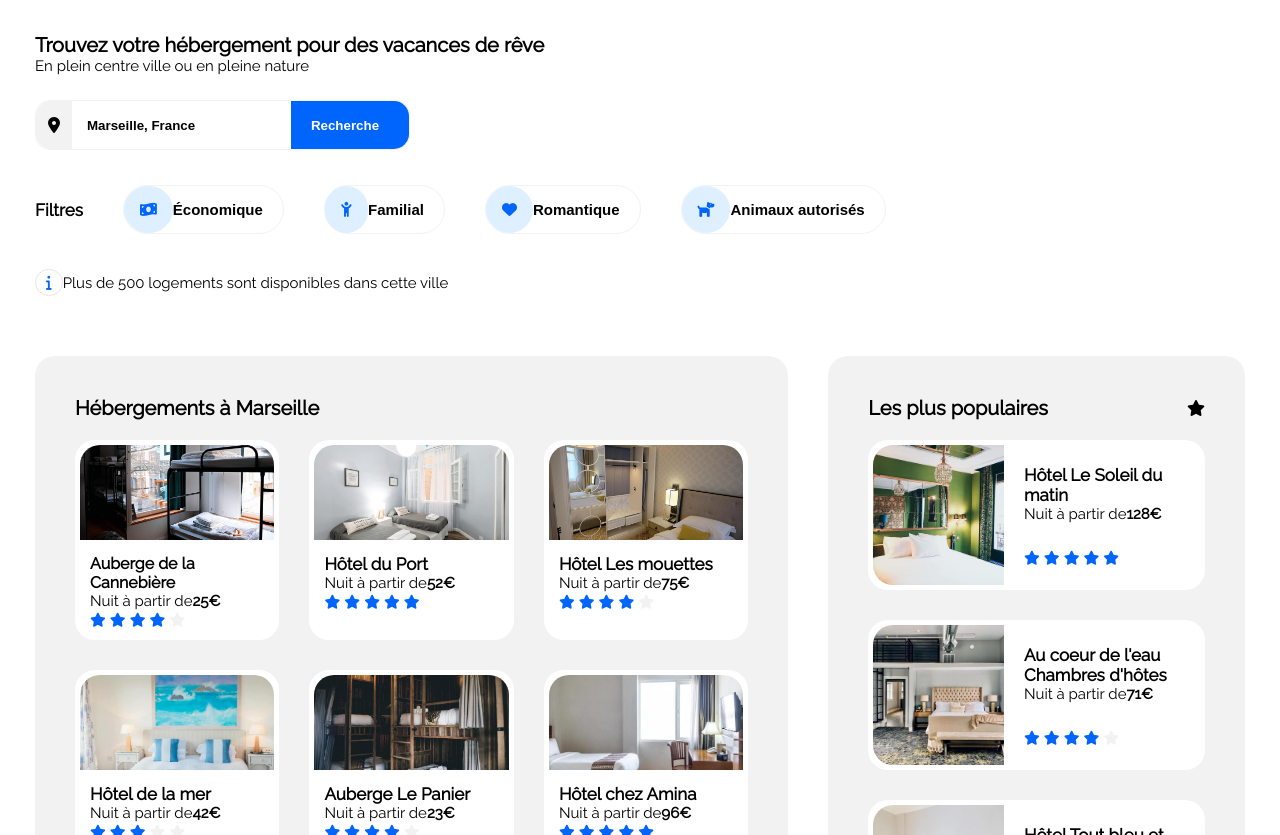
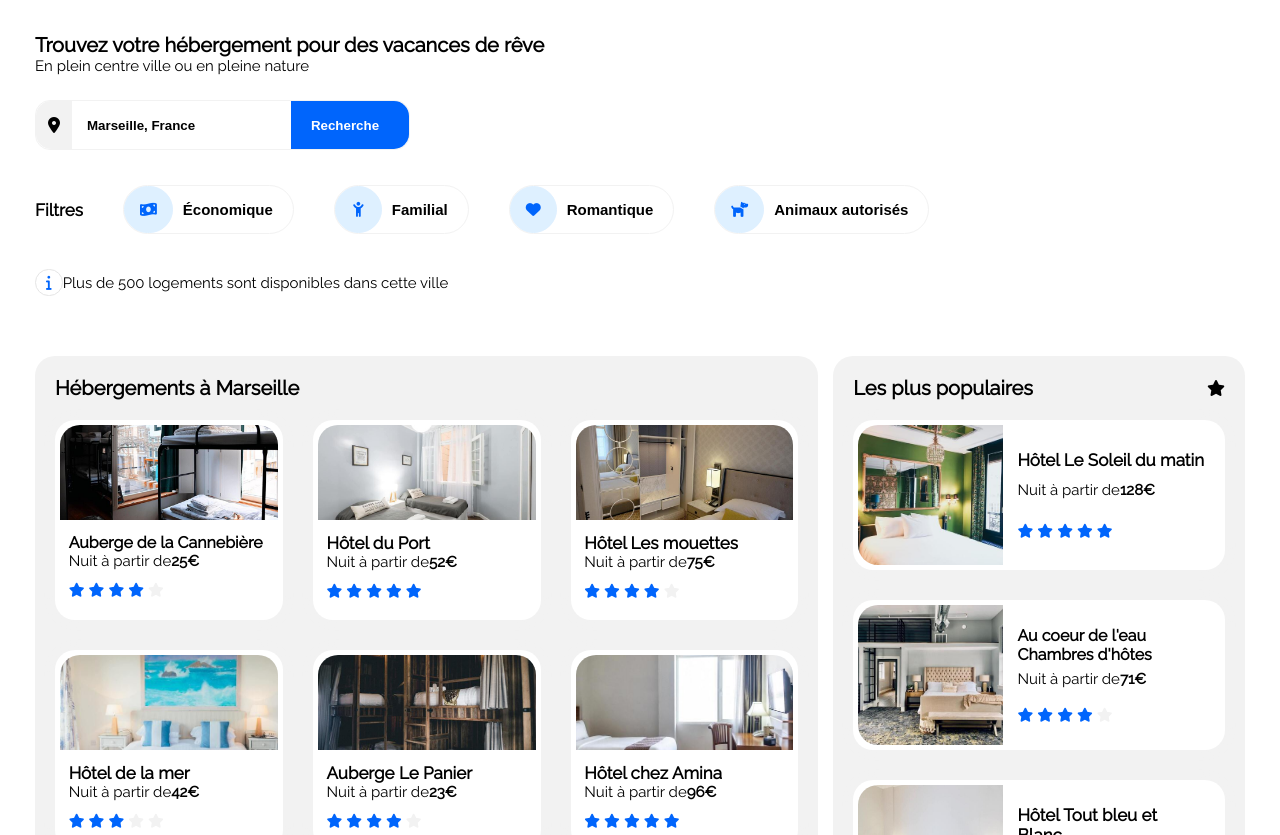
Before and after one commit to GhurdylN1/P2-Projet-Booky, a plain HTML site: page index.html in a window 1280 px wide. Shown: the part 117-952 px from the top of the page. Drawn offline with Linux system fonts and the light colour scheme.

Commit message:
travail sur le responsive et ajustements globlaux html/css

```diff
--- a/css/styles.css
+++ b/css/styles.css
@@ -1,4 +1,3 @@
-
 *
 {
    margin: 0;
@@ -72,8 +71,6 @@ nav li
 
 nav a
 {
-    text-decoration: none;
-    color: black;
     padding: 30px;
 }
 
@@ -134,10 +131,8 @@ nav a:hover
 
 .search-btn
 {
-    border: 2px solid #0065fc;
     background-color: #0065fc;
     border-radius: 0px 15px 15px 0px;
-    font-weight: bold;
     color: #fff;
     width: 118px;
     cursor: pointer;
@@ -185,7 +180,7 @@ nav a:hover
     padding: 0 20px 0 0;
     border-radius: 65px;
     cursor: pointer;
-    transition: transform 300ms;
+    transition: transform 300ms ease-in-out;
 }
 
 #filtres i
@@ -195,6 +190,7 @@ nav a:hover
     background-color: #def0ff;
     border-radius: 65px;
     padding: 15px;
+    margin-right: 10px;
 }
 
 #filtres button:hover
@@ -207,6 +203,12 @@ nav a:hover
     color: #def0ff;
     border: 1px solid #0065fc;
     background-color: #0065fc;
+}
+
+.fa-child-reaching
+{
+    width: 47px;
+    height: 47px;
 }
 
 .bloc-info
@@ -241,7 +243,7 @@ nav a:hover
     border-radius: 20px;
     background-color: #f2f2f2;
     gap: 20px;
-    padding: 40px;
+    padding: 20px;
 }
 
 .bloc-pop
@@ -249,11 +251,11 @@ nav a:hover
     flex-direction: column;
     display: flex;
     flex: 1;
-    margin-left: 40px;
+    margin-left: 15px;
     border-radius: 20px;
     background-color: #f2f2f2;
     gap: 20px;
-    padding: 40px;
+    padding: 20px;
 }
 
 .results
@@ -292,7 +294,10 @@ nav a:hover
 
 .left-card-img-text
 {
-    padding: 10px;
+    padding: 4%;
+    width: 100%;
+    display: flex;
+    flex-direction: column;
 }
 
 .title-card:hover
@@ -325,7 +330,6 @@ nav a:hover
     height: 150px;
     background-color: #fff;
     border-radius: 20px;
-    max-width: 400px;
     padding: 5px;
     display: flex;
     box-shadow: 0 0 15px #f2f2f2;
@@ -347,8 +351,11 @@ nav a:hover
 
 .right-card-img-text
 {
-    padding: 20px;
+    padding: 4%;
     width: 60%;
+    display: flex;
+    flex-direction: column;
+    justify-content: space-evenly;
 }
 
 .blue-star
@@ -365,7 +372,7 @@ nav a:hover
 
 .stars-text-top
 {
-    margin-bottom: 25px;
+    margin-bottom: 10px;
 }
 
 /* -- Section 3 -- End --*/
@@ -600,7 +607,7 @@ nav a:hover
 
        .right-card-img
        {
-        max-width: 95%;
+        max-width: 100%;
        }
 }
 
--- a/index.html
+++ b/index.html
@@ -60,7 +60,7 @@
             src="./images/small/marcus-loke-WQJvWU_HZFo-unsplash.jpg" alt="Auberge de la Cannebière"/>
           <div class="left-card-img-text">
             <h3 class="title-card">Auberge de la Cannebière</h3>
-            <p>Nuit à partir de<strong>25€</strong></p>
+            <p class="stars-text-top">Nuit à partir de<strong>25€</strong></p>
             <span class="stars-hosts">
               <i class="fa-solid fa-star blue-star"></i>
               <i class="fa-solid fa-star blue-star"></i>
@@ -74,7 +74,7 @@
             src="./images/small/fred-kleber-gTbaxaVLvsg-unsplash.jpg" alt="Hôtel du Port"/>
           <div class="left-card-img-text">
             <h2 class="title-card">Hôtel du Port</h2>
-            <p>Nuit à partir de<strong>52€</strong></p>
+            <p class="stars-text-top">Nuit à partir de<strong>52€</strong></p>
             <span class="stars-hosts">
               <i class="fa-solid fa-star blue-star"></i>
               <i class="fa-solid fa-star blue-star"></i>
@@ -88,7 +88,7 @@
             src="./images/small/reisetopia-B8WIgxA_PFU-unsplash.jpg" alt="Hôtel Les mouettes"/>
           <div class="left-card-img-text">
             <h2 class="title-card">Hôtel Les mouettes</h2>
-            <p>Nuit à partir de<strong>75€</strong></p>
+            <p class="stars-text-top">Nuit à partir de<strong>75€</strong></p>
             <span class="stars-hosts">
               <i class="fa-solid fa-star blue-star"></i>
               <i class="fa-solid fa-star blue-star"></i>
@@ -102,7 +102,7 @@
             src="./images/small/annie-spratt-Eg1qcIitAuA-unsplash.jpg" alt="Hôtel de la mer"/>
           <div class="left-card-img-text">
             <h2 class="title-card">Hôtel de la mer</h2>
-            <p>Nuit à partir de<strong>42€</strong></p>
+            <p class="stars-text-top">Nuit à partir de<strong>42€</strong></p>
             <span class="stars-hosts">
               <i class="fa-solid fa-star blue-star"></i>
               <i class="fa-solid fa-star blue-star"></i>
@@ -116,7 +116,7 @@
             src="./images/small/nicate-lee-kT-ZyaiwBe0-unsplash.jpg" alt="Auberge Le Panier"/>
           <div class="left-card-img-text">
             <h2 class="title-card">Auberge Le Panier</h2>
-            <p>Nuit à partir de<strong>23€</strong></p>
+            <p class="stars-text-top">Nuit à partir de<strong>23€</strong></p>
             <span class="stars-hosts">
               <i class="fa-solid fa-star blue-star"></i>
               <i class="fa-solid fa-star blue-star"></i>
@@ -130,7 +130,7 @@
             src="./images/small/febrian-zakaria-M6S1WvfW68A-unsplash.jpg" alt="Hôtel chez Amina"/>
           <div class="left-card-img-text">
             <h2 class="title-card">Hôtel chez Amina</h2>
-            <p>Nuit à partir de<strong>96€</strong></p>
+            <p class="stars-text-top">Nuit à partir de<strong>96€</strong></p>
             <span class="stars-hosts">
               <i class="fa-solid fa-star blue-star"></i>
               <i class="fa-solid fa-star blue-star"></i>
@@ -170,7 +170,7 @@
         <a href="#" class="right-card-img"><img class="img-pop"
             src="./images/small/aw-creative-VGs8z60yT2c-unsplash.jpg" alt="Au coeur de l'eau Chambre d'hôtes"/>
           <div class="right-card-img-text">
-            <h2 class="title-card">Au coeur de l'eau Chambres d'hôtes</h2>
+            <h3 class="title-card">Au coeur de l'eau Chambres d'hôtes</h3>
             <p class="stars-text-top">Nuit à partir de<strong>71€</strong></p>
             <span class="stars-pop">
               <i class="fa-solid fa-star blue-star"></i>
```
